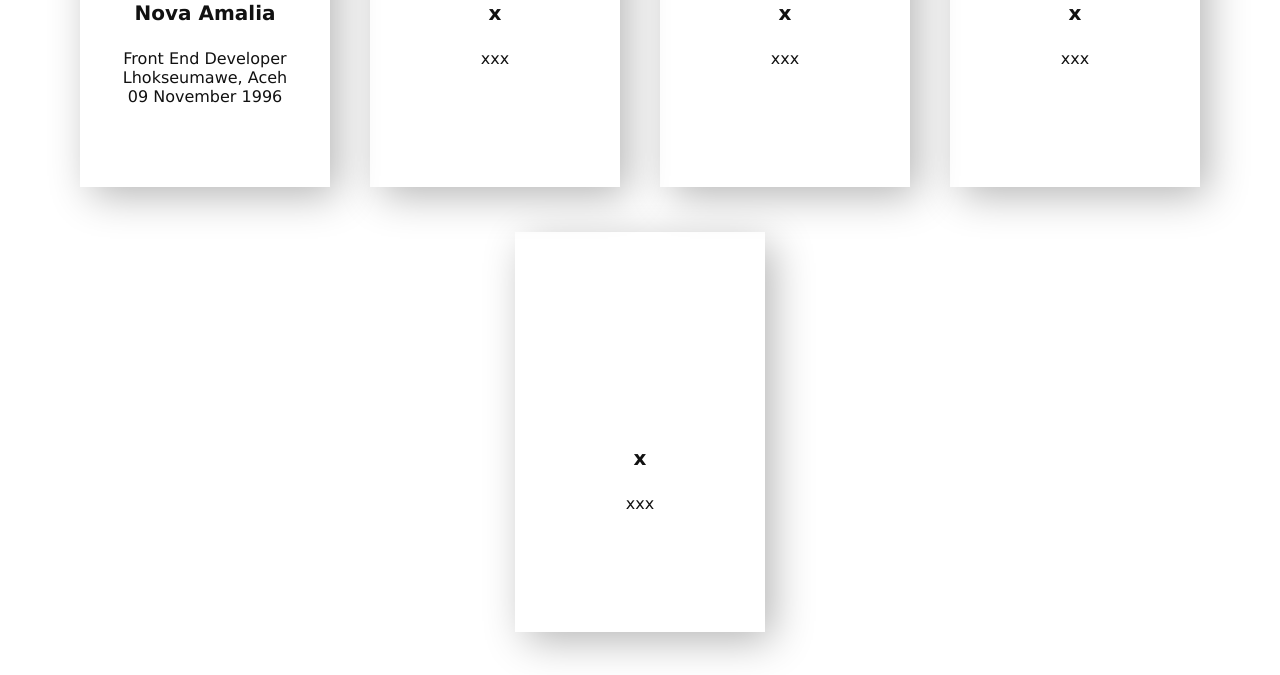
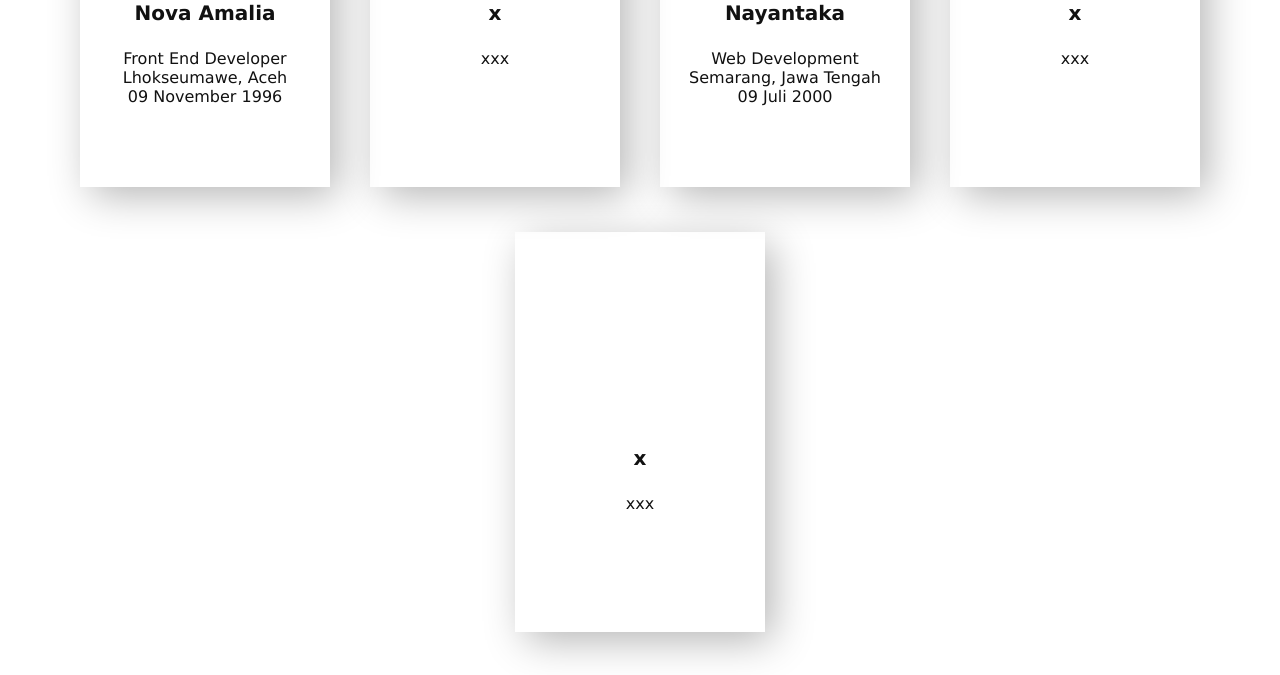
Before and after one commit to Progate-G40/Contoh-Website-Progate-NayanDev, a plain HTML site: page index.html in a window 1280 px wide. Shown: the part 1711-2386 px from the top of the page. Drawn offline with Linux system fonts and the light colour scheme.

Commit message:
Update index.html

```diff
--- a/index.html
+++ b/index.html
@@ -17,7 +17,7 @@
         <div class="header-right">
           <a href="index.html">Home</a>
           <a href="#content">Content</a>
-          <a href="about.html">About Me</a>
+          <a href="#about">About Me</a>
           <a href="#message">Message</a>
           <a href="#" class="fa fa-bars menu-icon"></a>
         </div>
@@ -76,7 +76,7 @@
       </div>
     </div>
 
-    <div class="section page second_section">
+    <div class="section page second_section" id="about>
   <a name="team"></a>
   <div class="section_container second_section_container flex_container flex_center">
     <div class="text header_text text_grad_purple_yellow">
@@ -105,11 +105,11 @@
     <a href="#link3">
       <div class="feature flex_feature_item feature3">
         <div class="feature_image"></div>
-        <h2>x</h2>
+        <h2>Nayantaka</h2>
         <br>
-        <p>xxx</p>
-        <p></p>
-        <p></p>
+        <p>Web Development</p>
+        <p>Semarang, Jawa Tengah</p>
+        <p>09 Juli 2000</p>
       </div>
     </a>
     <a href="#link4">
```
